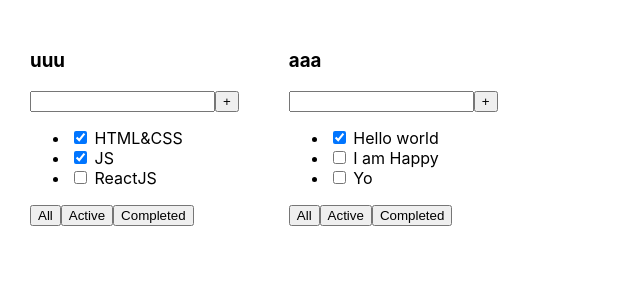
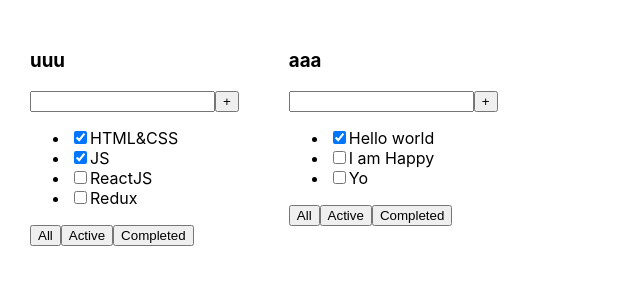
Before and after one commit to naumyshev/NewMegaTodolist, a React (Vite) app: page / in a window 1280 px wide. Shown: the top 300 px of the page, without its empty margins (0-640 px from the left). Built offline with nearby package versions, Linux system fonts and the light colour scheme.

Commit message:
added map for tasks

```diff
--- a/src/App.tsx
+++ b/src/App.tsx
@@ -13,6 +13,7 @@
         { id: 1, title: 'HTML&CSS', isDone: true },
         { id: 2, title: 'JS', isDone: true },
         { id: 3, title: 'ReactJS', isDone: false },
+        { id: 3, title: 'Redux', isDone: false }
     ]
 
     const tasks2 = [
--- a/src/TodolistItem.tsx
+++ b/src/TodolistItem.tsx
@@ -14,15 +14,14 @@
                 <button>+</button>
             </div>
             <ul>
-                <li>
-                    <input type="checkbox" checked={tasks[0].isDone}/> <span>{tasks[0].title}</span>
-                </li>
-                <li>
-                    <input type="checkbox" checked={tasks[1].isDone}/> <span>{tasks[1].title}</span>
-                </li>
-                <li>
-                    <input type="checkbox" checked={tasks[2].isDone}/> <span>{tasks[2].title}</span>
-                </li>
+                {tasks.map(task => {
+                    return (
+                        <li key={task.id}>
+                            <input type="checkbox" checked={task.isDone}/>
+                            <span>{task.title}</span>
+                        </li>
+                    )
+                })}
             </ul>
             <div>
                 <button>All</button>
```
